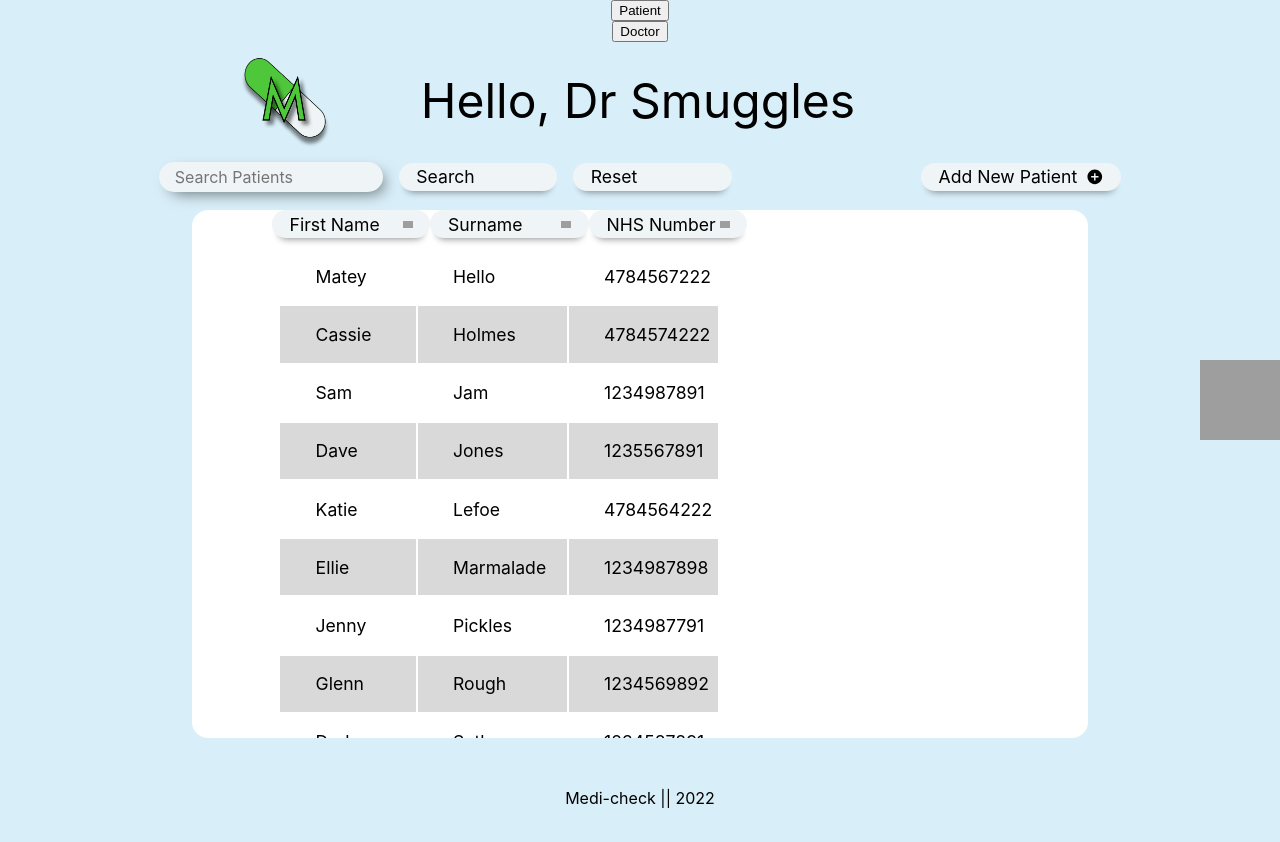
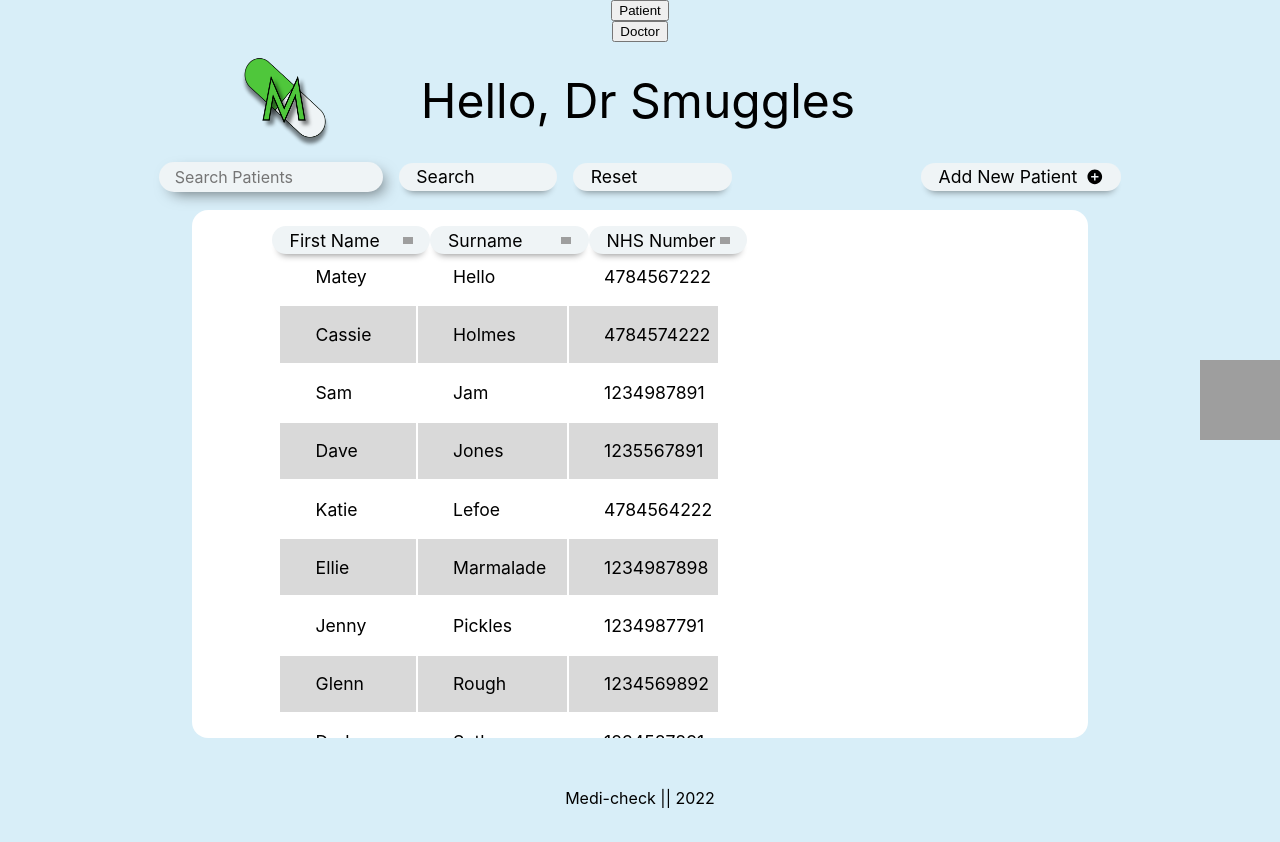
Before and after one commit to SchoolOfCode/final-project_front-end-five-guys, a React (Create React App) app in the folder medi-check/: page / in a window 1280 px wide. Both pictures are taken after a click on the button "Doctor". Built offline with nearby package versions, Linux system fonts and the light colour scheme; grey boxes are pictures that could not be loaded.

Commit message:
added margin at top of sort buttons

```diff
--- a/medi-check/src/Components/Doctor/PatientList/index.css
+++ b/medi-check/src/Components/Doctor/PatientList/index.css
@@ -78,7 +78,7 @@
 
 .sort-buttons {
   width: 35vw;
-  margin-left: 5em;
+  margin: 1em 0em 0em 5em;
   display: flex;
   justify-content: space-around;
   background-color: #ffffff;
```
